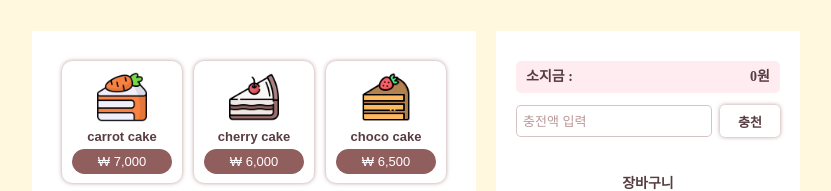
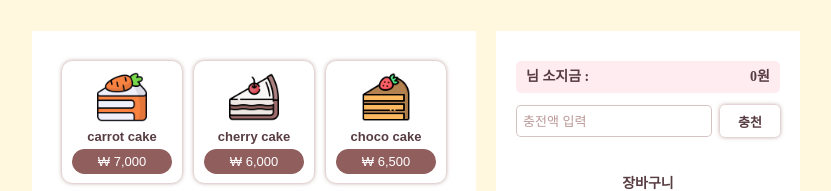
Before and after one commit to hyeonbinnn/piece-of-cake, a React (Create React App) app: page /main in a window 1280 px wide. Shown: the part 354-545 px from the top of the page, without its empty margins (224-1055 px from the left). Built offline with nearby package versions, Linux system fonts and the light colour scheme.

Commit message:
fix: 입력값 숫자 조건 추가 및 username 로컬 스토리지에서 get

```diff
--- a/src/components/Wallet/Wallet.tsx
+++ b/src/components/Wallet/Wallet.tsx
@@ -1,13 +1,14 @@
 import * as S from './Wallet.style';
 import ClickButton from '../Button/ClickButton';
-import { useState } from 'react';
+import { useState, useEffect } from 'react';
 import { useRecoilState } from 'recoil';
-import { amountState } from '../../state/atoms/atoms';
+import { amountState, usernameState } from '../../state/atoms/atoms';
 import { Label, InputMoney } from '../Cart/SpareCart.style';
 
 const Wallet = () => {
   const [amount, setAmount] = useRecoilState(amountState);
   const [inputValue, setInputValue] = useState<string>('');
+  const [username, setUsername] = useRecoilState(usernameState);
 
   const handleInputChange = (e: React.ChangeEvent<HTMLInputElement>): void => {
     const newValue = e.target.value;
@@ -28,14 +29,27 @@ const Wallet = () => {
       return;
     }
 
+    if (inputValueNum > 1000000) {
+      alert('백만원 미만으로 입력해주세요.');
+      setInputValue('');
+      return;
+    }
+
     setAmount((prevAmount) => prevAmount + inputValueNum);
     setInputValue('');
   };
 
+  useEffect(() => {
+    const savedUsername = localStorage.getItem('username');
+    if (savedUsername) {
+      setUsername(savedUsername); // Recoil 상태 업데이트
+    }
+  }, [setUsername]);
+
   return (
     <S.Wrapper>
       <S.CashBox className="color-box">
-        <S.H2 className="title">소지금</S.H2>
+        <S.H2 className="title">{username}님 소지금</S.H2>
         <S.P>{amount.toLocaleString()}원</S.P>
       </S.CashBox>
       <S.ChargeBox>
```
